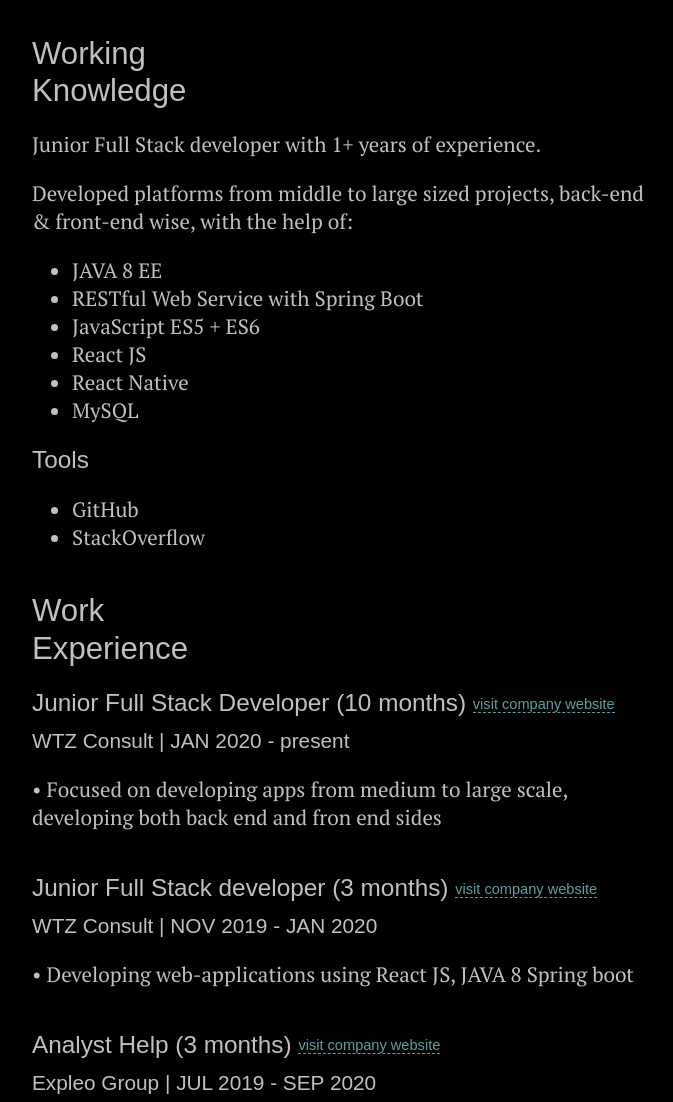
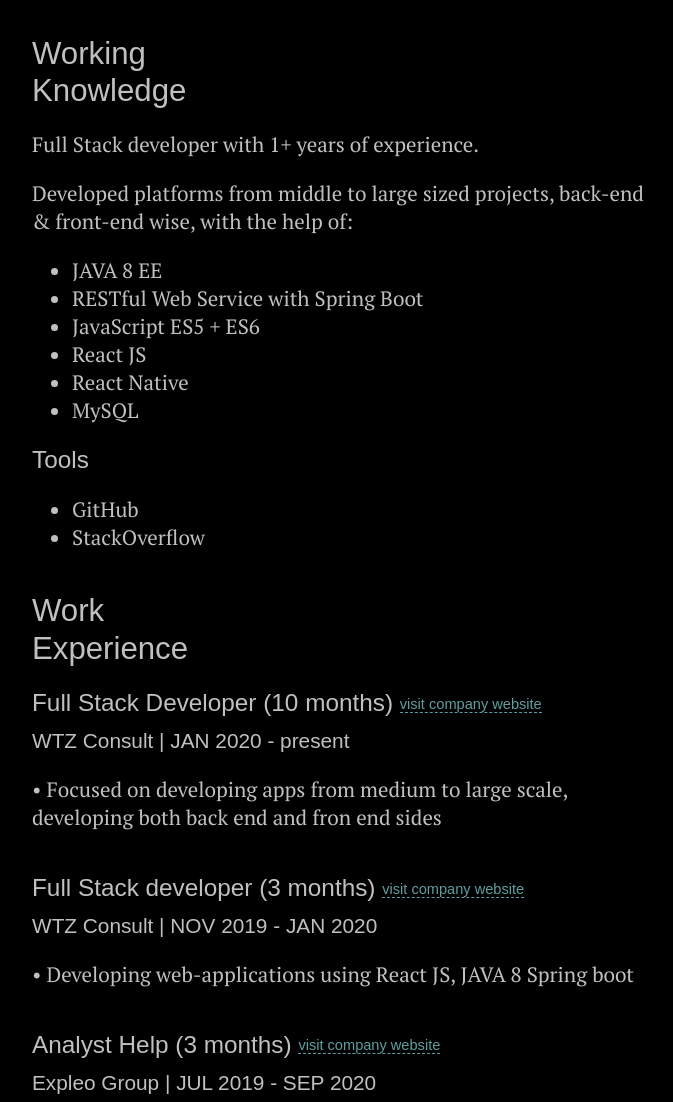
Before and after one commit to patzzz/resume, a plain HTML site: page index.html in a window 1280 px wide. Shown: the part 780-1882 px from the top of the page, without its empty margins (296-969 px from the left). Drawn offline with Linux system fonts and the light colour scheme; a web font is replaced by a local one.

Commit message:
Update index.html

```diff
--- a/index.html
+++ b/index.html
@@ -220,7 +220,7 @@
         </section>
         <section>
             <h2>Working <br /> Knowledge</h2>
-            <p>Junior Full Stack developer with 1+ years of experience.</p>
+            <p>Full Stack developer with 1+ years of experience.</p>
             <p>Developed platforms from middle to large sized projects, back-end & front-end wise, with the help of:</p>
             <ul>
                 <li>JAVA 8 EE</li>
@@ -240,7 +240,7 @@
         <section>
             <h2>Work <br /> Experience</h2>
             <article>
-                <h3>Junior Full Stack Developer (10 months) <span><a rel="nofollow" target="_blank"
+                <h3>Full Stack Developer (10 months) <span><a rel="nofollow" target="_blank"
                             href="http://www.wtzconsult.com/">visit company website</a></span></h3>
                 <h4>WTZ Consult | JAN 2020 - present</h4>
                 <p>• Focused on developing apps from medium to large scale, developing both back end and fron end sides
@@ -253,7 +253,7 @@
             </article>
 
             <article>
-                <h3>Junior Full Stack developer (3 months) <span><a rel="nofollow" target="_blank"
+                <h3>Full Stack developer (3 months) <span><a rel="nofollow" target="_blank"
                             href="https://www.it-systems.ro/en">visit company website</a></span></h3>
                 <h4>WTZ Consult | NOV 2019 - JAN 2020</h4>
                 <p>• Developing web-applications using React JS, JAVA 8 Spring boot</p>
```
